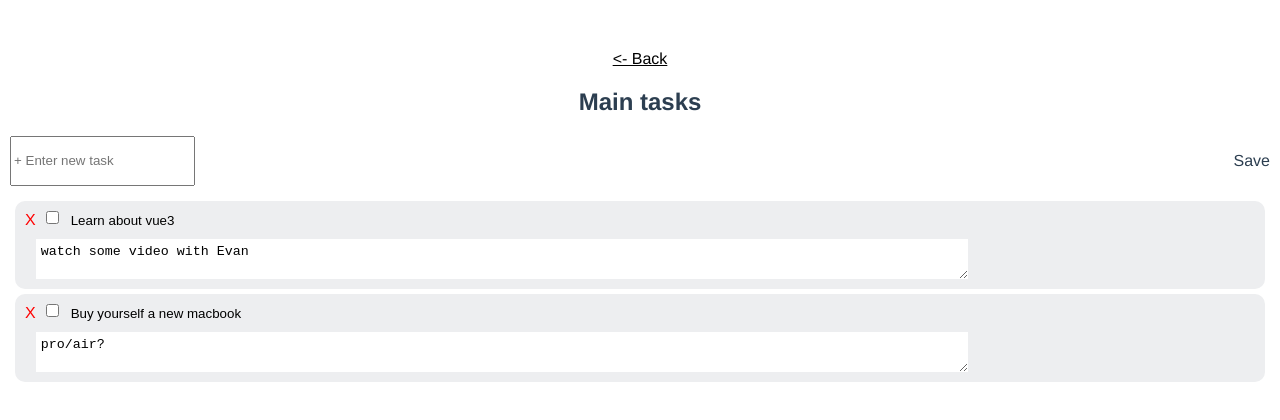
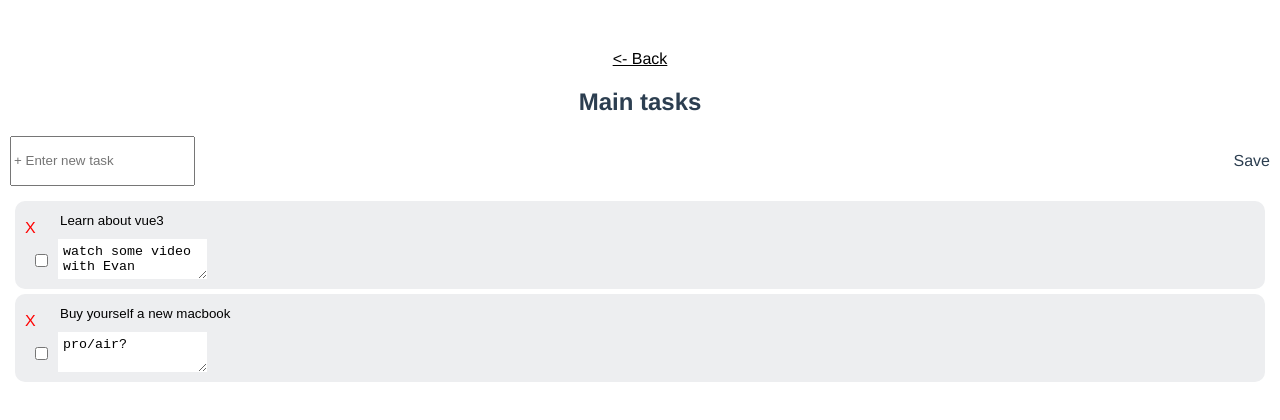
Before and after one commit to widetrace/work-todo, a Vue app: page /editor/1 in a window 1280 px wide. Shown: the top 420 px of the page. Built offline with nearby package versions, Linux system fonts and the light colour scheme.

Commit message:
visual update

```diff
--- a/src/components/BoardColumn.vue
+++ b/src/components/BoardColumn.vue
@@ -80,7 +80,7 @@ export default {
   margin: 20px;
   word-wrap: break-word;
   &__title {
-    max-width: 15vw;
+    text-align: center;
   }
 }
 
@@ -93,6 +93,5 @@ export default {
 
 .small {
   font-size: 10px;
-  padding-left: 20px;
 }
 </style>
--- a/src/components/ColumnTask.vue
+++ b/src/components/ColumnTask.vue
@@ -1,12 +1,14 @@
 <template lang="pug">
 .task
   .task-data
+    .task-data__buttons
       p.task-data__delete(@click="deleteTask", v-if="editing") X
       input.task-data__checkbox(
         type="checkbox",
         v-model="task.status",
         @change="changeTaskStatus($event)"
       )
+    .task-data__textfields
       template
         p.task-data__name(v-if="!editing") {{ task.name }}
         input.task-data__edit-name(
@@ -81,12 +83,14 @@ export default {
   background-color: #edeef0;
   text-align: left;
   &-data {
+    display: flex;
+    flex-flow: row nowrap;
+    align-items: center;
+    justify-content: flex-start;
     &__checkbox {
-      float: left;
       margin: 0 10px;
     }
     &__delete {
-      float: left;
       margin-top: 0;
       color: red;
       &:hover {
--- a/src/components/WindowConfirm.vue
+++ b/src/components/WindowConfirm.vue
@@ -1,9 +1,9 @@
 <template lang="pug">
-  .window
+  .window(@keyup.enter="test", tabindex="0")
     .window-box
       h2 {{ confirm.name }}
+      span.btn(@click="approveAction") Yes
       span.btn(@click="closeWindow") No
-      span.btn(@click="approveAction") Yes
 </template>
 
 <script>
@@ -20,12 +20,24 @@ export default {
         disabled: true,
       })
     },
+    test() {
+      console.log('123')
+    },
     approveAction() {
       this.$store.dispatch('callConfirmedAction')
+    },
+    handler(e) {
+      if (e.keyCode === 27) {
+        this.closeWindow()
+      }
     }
   },
   mounted() {
     window.scrollTo(0,0);
+    window.addEventListener('keyup', this.handler)
+  },
+  destroyed() {
+    window.removeEventListener('keyup', this.handler)
   }
 };
 </script>
--- a/src/views/TaskEditor.vue
+++ b/src/views/TaskEditor.vue
@@ -70,7 +70,7 @@ export default {
   },
   created() {
     // Глубокое копирование, так как есть вложенные объекты
-    // Неглубокое копирование
+    // неглубокое копирование не подходит
     this.column = JSON.parse(
       JSON.stringify(this.getTask(this.$route.params.id))
     );
```
Lines whose indentation alone changed are shown as unchanged.
